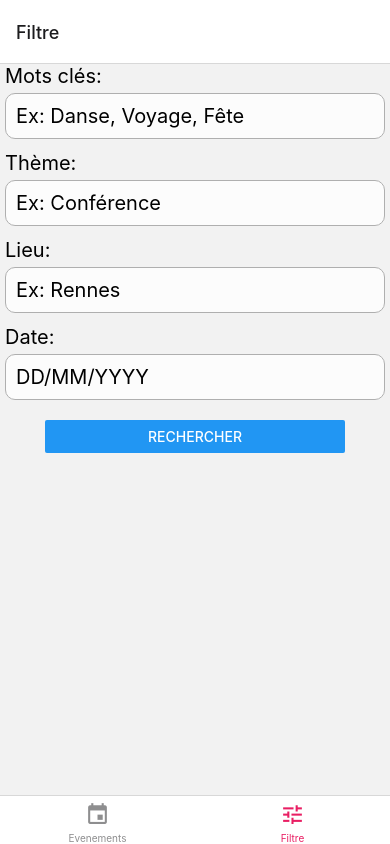
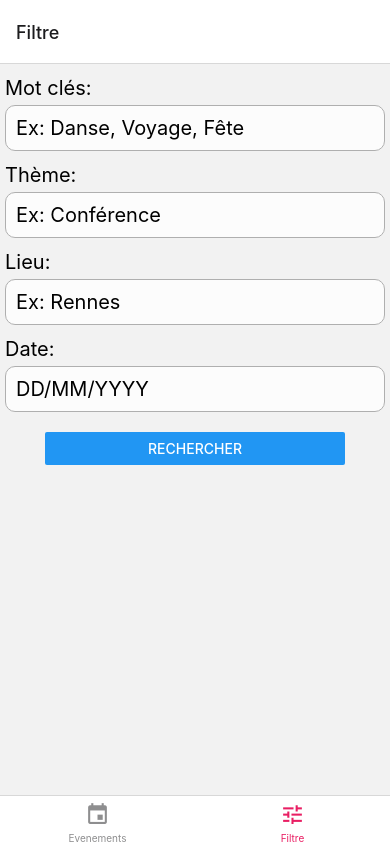
Before and after one commit to moussabah/mobile-app, a React Native app: screen /EventDetail in a window 390 px wide. Built offline with nearby package versions, Linux system fonts and the light colour scheme.

Commit message:
refactor: refactoring input label

```diff
--- a/screens/FilterScreen.js
+++ b/screens/FilterScreen.js
@@ -14,15 +14,20 @@ function FilterScreen({navigation}) {
         navigation.navigate("EventScreen")
     }
 
+    function Label(props){
+        return <Text  style={{...filterStyle.label, marginTop: 12, ...props.style}}>{props.name}</Text>
+    }
+
     return (
         <ScrollView style={Styles.container}>
-            <Text style={filterStyle.label}>Mots clés:</Text>
+
+            <Label name="Mot clés:" />
             <CustomInput placeholder={"Ex: Danse, Voyage, Fête"} />
-            <Text style={{...filterStyle.label, paddingTop: 12,}}>Thème:</Text>
+            <Label name="Thème:" />
             <CustomInput placeholder={"Ex: Conférence"}/>
-            <Text style={{...filterStyle.label, paddingTop: 12,}}>Lieu:</Text>
+            <Label name="Lieu:" />
             <CustomInput placeholder={"Ex: Rennes"} />
-            <Text style={{...filterStyle.label, paddingTop: 12,}}>Date:</Text>
+            <Label name="Date:" />
             <CustomInput placeholder={"DD/MM/YYYY"}/>
             <View style={{paddingHorizontal: 40, paddingVertical: 20}}>
                 <Button title={"Rechercher"} onPress={onFilter}/>
```
